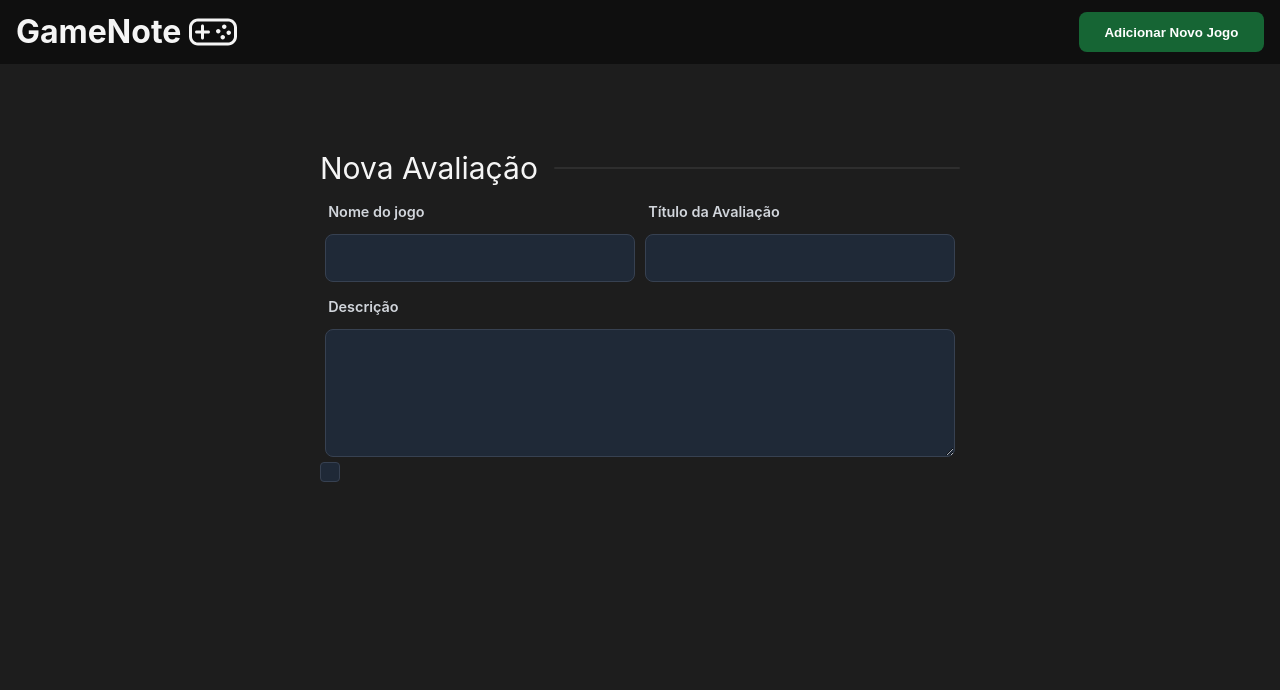
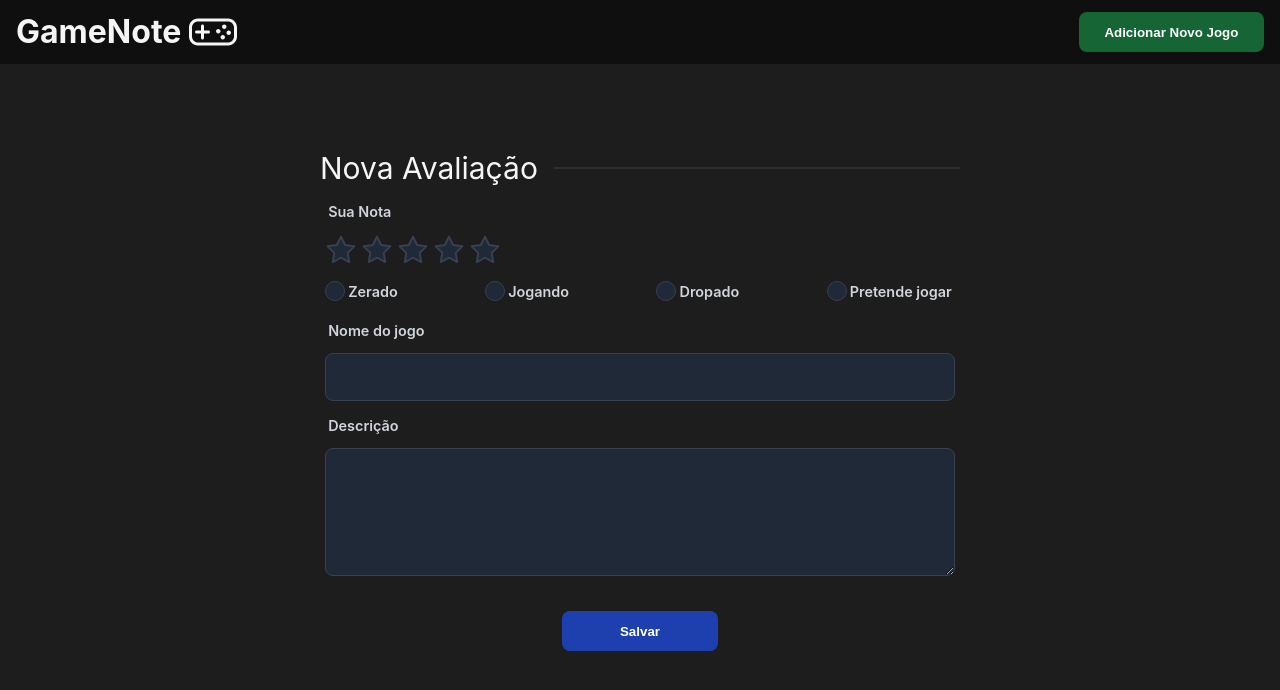
Before and after one commit to ViniciusSilvaSant0s/game-note, a Vue app: page /game/create in a window 1280 px wide. Shown: the top 690 px of the page. Built offline with nearby package versions, Linux system fonts and the light colour scheme.

Commit message:
Finalizando escopo do formulário de avaliação de jogo

```diff
--- a/src/components/BaseFormField.vue
+++ b/src/components/BaseFormField.vue
@@ -125,4 +125,51 @@
   box-shadow: 0 0 0 2px rgba(30, 64, 175, 0.4);
   outline: none;
 }
+
+/* RADIO BUTTON */
+
+/* Reset e Estilo da Base do Radio (Fundo Escuro) */
+.form-field :deep(input[type='radio']) {
+  appearance: none; /* Remove o estilo padrão branco do navegador */
+  -webkit-appearance: none;
+
+  width: 1.25rem;
+  height: 1.25rem;
+  background-color: #1f2937; /* Fundo escuro igual ao Checkbox */
+  border: 1px solid #374151;
+  border-radius: 50%; /* Garante que seja um círculo perfeito */
+  cursor: pointer;
+  display: grid;
+  place-content: center; /* Centraliza a bolinha interna */
+  transition: all 0.2s ease;
+  margin: 0;
+}
+
+/* Criando a "Bolinha" interna do Radio */
+.form-field :deep(input[type='radio']::before) {
+  content: '';
+  width: 0.65rem;
+  height: 0.65rem;
+  border-radius: 50%; /* A marca interna também é um círculo */
+  transform: scale(0); /* Escondida por padrão */
+  transition: 120ms transform ease-in-out;
+  background-color: #ffffff; /* Cor da bolinha quando marcado */
+}
+
+/* Estado: Marcado (True) */
+.form-field :deep(input[type='radio']:checked) {
+  background-color: #1e40af; /* Fundo azul quando selecionado */
+  border-color: #1e40af;
+}
+
+/* Mostra a bolinha interna quando marcado */
+.form-field :deep(input[type='radio']:checked::before) {
+  transform: scale(1);
+}
+
+/* Efeito de Focus (Acessibilidade) */
+.form-field :deep(input[type='radio']:focus) {
+  box-shadow: 0 0 0 2px rgba(30, 64, 175, 0.4);
+  outline: none;
+}
 </style>
--- /dev/null
+++ b/src/components/BaseStarRating.vue
@@ -0,0 +1,96 @@
+<script setup>
+import { ref } from 'vue';
+
+// Permite usar o v-model no componente pai
+const props = defineProps({
+  modelValue: {
+    type: Number,
+    default: 0
+  }
+});
+
+const emit = defineEmits(['update:modelValue']);
+
+// Controla as estrelas acesas durante o "hover" do mouse
+const hoverValue = ref(0);
+
+// Atualiza o valor real ao clicar
+const setRating = (value) => {
+  emit('update:modelValue', value);
+};
+</script>
+
+<template>
+  <div class="star-rating" @mouseleave="hoverValue = 0">
+    <button
+      v-for="star in 5"
+      :key="star"
+      type="button"
+      class="star-btn"
+      @mouseover="hoverValue = star"
+      @click="setRating(star)"
+      :aria-label="`Avaliar com ${star} de 5 estrelas`"
+    >
+      <svg
+        class="star-icon"
+        :class="{ 'is-active': star <= (hoverValue || modelValue) }"
+        viewBox="0 0 24 24"
+        xmlns="http://www.w3.org/2000/svg"
+      >
+        <path d="M12 2L15.09 8.26L22 9.27L17 14.14L18.18 21.02L12 17.77L5.82 21.02L7 14.14L2 9.27L8.91 8.26L12 2Z" />
+      </svg>
+    </button>
+  </div>
+</template>
+
+<style scoped>
+.star-rating {
+  display: flex;
+  flex-direction: row;
+  align-items: center;
+  gap: 0.25rem;
+}
+
+/* Resetando o estilo padrão do botão */
+.star-btn {
+  background: none;
+  border: none;
+  padding: 0;
+  margin: 0;
+  cursor: pointer;
+  outline: none;
+  display: grid;
+  place-content: center;
+  border-radius: 50%;
+  transition: transform 0.2s ease;
+}
+
+/* Efeito de clique (Acessibilidade e Feedback) */
+.star-btn:focus-visible {
+  box-shadow: 0 0 0 2px rgba(30, 64, 175, 0.6); /* O mesmo azul marinho do seu projeto */
+}
+
+/* Leve aumento ao passar o mouse */
+.star-btn:hover {
+  transform: scale(1.15);
+}
+
+/* Estilo Base da Estrela (Vazia / Desligada) */
+.star-icon {
+  width: 2rem; /* Tamanho da estrela */
+  height: 2rem;
+  fill: #1f2937; /* Fundo interno escuro, igual aos seus inputs */
+  stroke: #374151; /* Borda sutil, igual aos seus inputs */
+  stroke-width: 1.5;
+  stroke-linejoin: round;
+  transition: all 0.2s ease-in-out;
+}
+
+/* Estilo da Estrela (Preenchida / Ligada) */
+.star-icon.is-active {
+  /* Usei um Amarelo/Dourado padrão para estrelas, mas você pode
+     trocar por #1e40af (Seu Azul Marinho) se preferir algo monocromático */
+  fill: #fbbf24;
+  stroke: #fbbf24;
+}
+</style>
--- a/src/views/game/GameForm.vue
+++ b/src/views/game/GameForm.vue
@@ -1,6 +1,22 @@
 <script setup>
+import BaseButton from '@/components/BaseButton.vue';
 import BaseContent from '@/components/BaseContent.vue'
 import BaseFormField from '@/components/BaseFormField.vue'
+import BaseStarRating from '@/components/BaseStarRating.vue'
+import { ref } from 'vue';
+
+const form = ref({
+  ratingScore: 0,
+  experience: null,
+  name: null,
+  description: null
+})
+
+const save = () => {
+  // save rating
+}
+
+//const ratingScore = ref(1)
 </script>
 
 <template>
@@ -9,29 +25,48 @@ import BaseFormField from '@/components/BaseFormField.vue'
 
     <template #body>
       <form class="form grid-area">
-        <BaseFormField>
-          <input type="checkbox" />
+        <BaseFormField class="item rating">
+          <label>Sua Nota</label>
+          <BaseStarRating v-model="form.ratingScore" />
+        </BaseFormField>
+        <BaseFormField class="item radio-group">
+          <div class="radios">
+            <div class="radio-button">
+              <input type="radio" id="played" value="played" v-model="form.experience" />
+              <label for="played">Zerado</label>
+            </div>
+            <div class="radio-button">
+              <input type="radio" id="playing" value="playing" v-model="form.experience" />
+              <label for="playing">Jogando</label>
+            </div>
+            <div class="radio-button">
+              <input type="radio" id="dropped" value="dropped" v-model="form.experience" />
+              <label for="dropped">Dropado</label>
+            </div>
+            <div class="radio-button">
+              <input type="radio" id="will_play" value="will_play" v-model="form.experience" />
+              <label for="will_play">Pretende jogar</label>
+            </div>
+          </div>
         </BaseFormField>
         <BaseFormField class="item name">
           <label for="name">Nome do jogo</label>
-          <input type="text" name="name" />
+          <input type="text" name="name" v-model="form.name" />
+        </BaseFormField>
+        <BaseFormField class="item description">
+          <label for="description">Descrição</label>
+          <textarea name="description" rows="5" cols="50" v-model="form.description"></textarea>
         </BaseFormField>
 
-        <BaseFormField class="item title">
-          <label for="title">Título da Avaliação</label>
-          <input type="text" name="title" />
-        </BaseFormField>
-
-        <BaseFormField class="item description">
-          <label for="description">Descrição</label>
-          <textarea name="description" rows="5" cols="50"></textarea>
-        </BaseFormField>
+        <div class="save-button" @click="save">
+          <BaseButton class="internal-button">Salvar</BaseButton>
+        </div>
       </form>
     </template>
   </BaseContent>
 </template>
 
-<style>
+<style scoped>
 .form {
   display: grid;
 }
@@ -44,17 +79,51 @@ import BaseFormField from '@/components/BaseFormField.vue'
   grid-area: name;
 }
 
-.title {
-  grid-area: title;
-}
-
 .description {
   grid-area: description;
 }
 
+.radio-group {
+  grid-area: radio-group
+}
+
+.radios {
+  display: flex;
+  flex-direction: row;
+  justify-content: space-between;
+}
+
+.radio-button {
+  display: flex;
+  flex-direction: row;
+  align-items: center;
+}
+
+.rating {
+  grid-area: rating;
+}
+
+.save-button {
+  margin: 30px;
+  grid-area: save-button;
+  display: flex;
+  flex-direction: row ;
+  justify-content: center !important;
+}
+
+.internal-button {
+  padding-left: 10%;
+  padding-right: 10%;
+}
+
 .grid-area {
   grid-template-areas:
-    'name title'
-    'description description';
+    'rating'
+    'radio-group'
+    'name'
+    'description'
+    'save-button';
 }
+
+
 </style>
```
